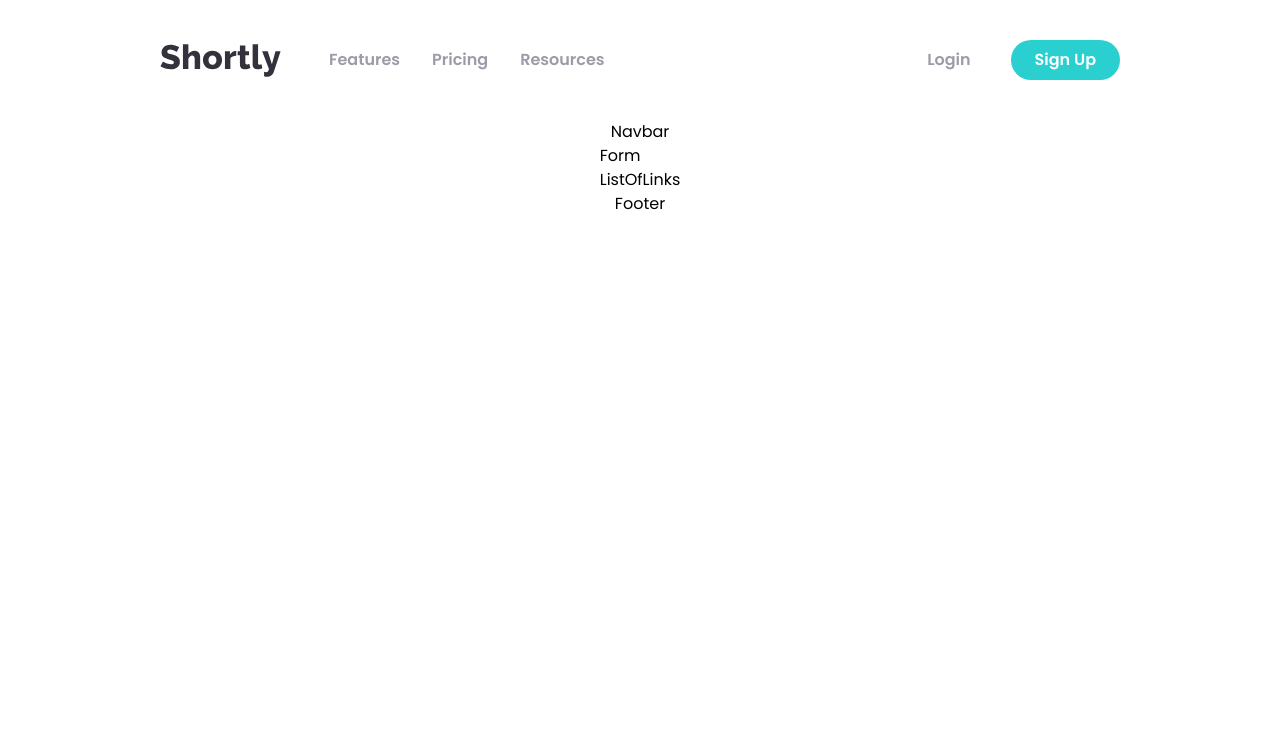
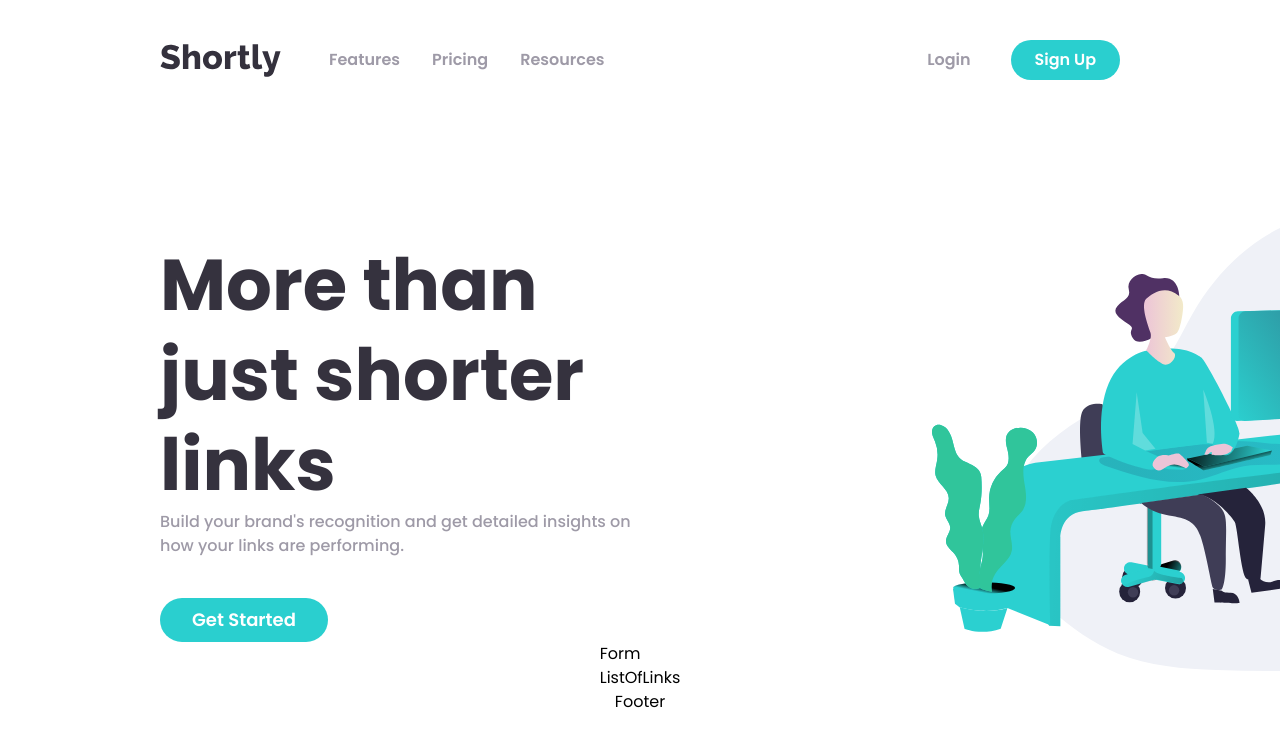
Before and after one commit to nieukki/url-shortening-frontend-mentor, a React (Vite) app: page / in a window 1280 px wide. Shown: the top 746 px of the page. Built offline with nearby package versions, Linux system fonts and the light colour scheme.

Commit message:
Done Navbar.jsx styles

```diff
--- a/src/App.jsx
+++ b/src/App.jsx
@@ -7,7 +7,7 @@ import { Footer } from "./components/Footer.jsx";
 
 function App() {
   return (
-    <div className="min-h-screen flex flex-col items-center font-poppins">
+    <div className="min-h-screen flex flex-col items-center font-poppins overflow-x-hidden">
       <Header />
       <Navbar />
       <main>
--- a/src/components/Navbar.jsx
+++ b/src/components/Navbar.jsx
@@ -1,5 +1,27 @@
 import React from "react";
 
 export const Navbar = () => {
-  return <div>Navbar</div>;
+  return (
+    <nav className="w-3/4 flex flex-row items-center mt-30">
+      <div>
+        <h1 className="text-neutral-veryDarkBlue font-bold text-7xl leading-tight">
+          More than just shorter links
+        </h1>
+        <p className="font-medium text-neutral-grayishViolet">
+          Build your brand's recognition and get detailed insights on how your
+          links are performing.
+        </p>
+        <button className="text-white font-semibold bg-primary-cyan text-lg py-2 px-8 rounded-full cursor-pointer mt-10">
+          Get Started
+        </button>
+      </div>
+      <div className="w-full h-full flex flex-row items-center relative">
+        <img
+          src="./images/illustration-working.svg"
+          alt="person sitting on chair in front of desk where is monitor"
+          className="absolute left-70 w-[700px] h-auto object-contain max-w-none"
+        />
+      </div>
+    </nav>
+  );
 };
```
